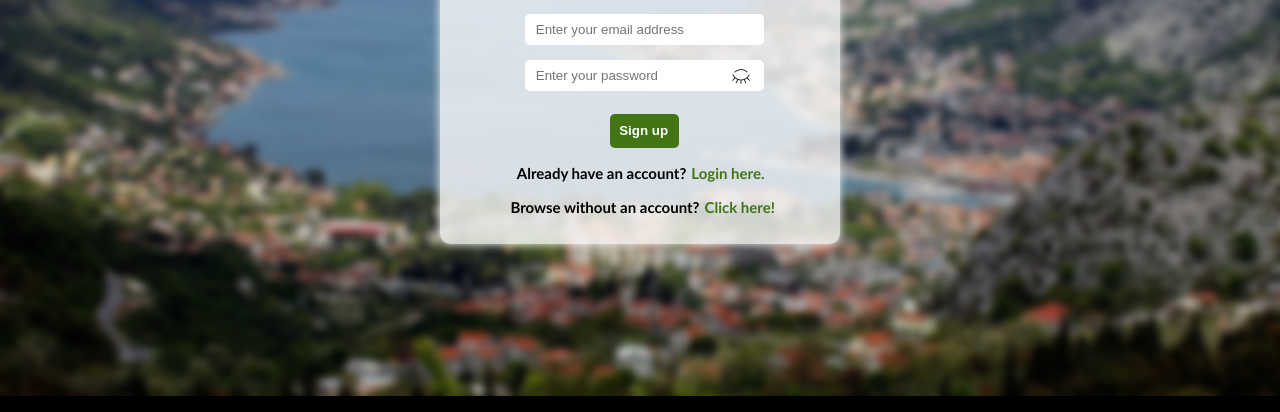
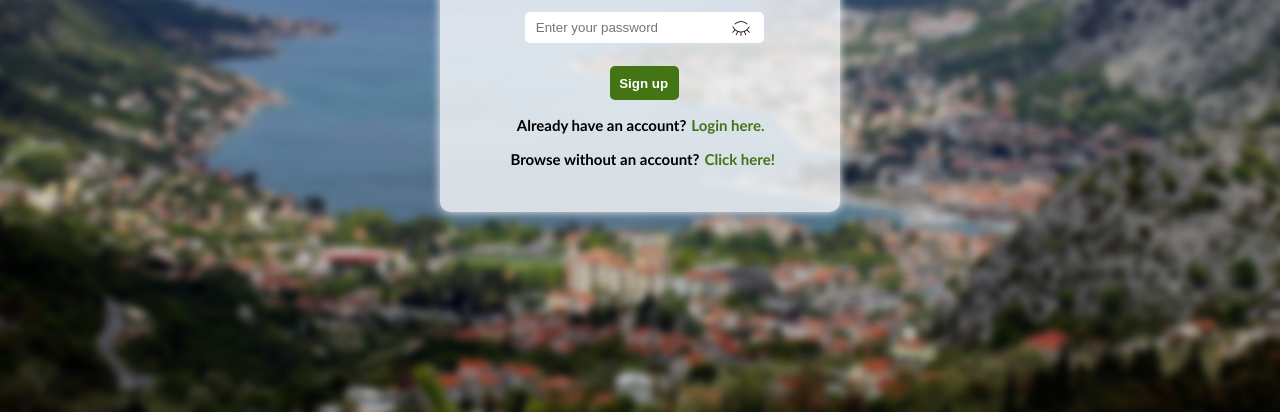
Before and after one commit to Petar-Jasovic/Hackathon, a plain HTML site: page Login and Sign up/signUp.html in a window 1280 px wide. Shown: the part 404-816 px from the top of the page. Drawn offline with Linux system fonts and the light colour scheme.

Commit message:
Compatability for login and sign up

```diff
--- a/Login and Sign up/loginPage.css
+++ b/Login and Sign up/loginPage.css
@@ -15,6 +15,7 @@ body {
 }
 
 .container {
+    position: fixed;
     border: none;
     box-shadow: 0 0 10px whitesmoke;
     border-radius: 10px;
@@ -44,13 +45,13 @@ body {
     }
 }
 
-@media (1400px < width < 3840px) {
+@media (1400px <= width <= 3840px) {
     .container {
         transform: scale(1.1);
     }
 }
 
-@media (width > 3840px) {
+@media (width >= 3840px) {
     .container {
         transform: scale(1.2);
     }
--- a/Login and Sign up/signUpPage.css
+++ b/Login and Sign up/signUpPage.css
@@ -1,6 +1,6 @@
 body {
     background-image: url(SignupBackgroundImage.jpg);
-    height: 100%;
+    height: 100vh;
     background-repeat: repeat;
     background-position: center;
     background-size: cover;
@@ -15,41 +15,43 @@ body {
 }
 
 .container {
+    position: fixed;
     border: none;
     box-shadow: 0 0 10px whitesmoke;
     border-radius: 10px;
-    width: 25rem;
+    min-width: 25rem;
+    max-height: 90%;
     margin: auto;
-    margin-top: 30vh;
+    padding-bottom: 1rem;
     background-color: rgba(255, 255, 255, 0.774);
     transition: ease-in-out 200ms;
 }
 
-@media (width < 416px) {
+@media (width <= 416px) {
     .container {
         transform: scale(0.8);
     }
 }
 
-@media (416px < width < 800px) {
+@media (416px <= width <= 800px) {
     .container {
         transform: scale(0.9);
     }
 }
 
-@media (800px < width < 1400px) {
+@media (800px <= width <= 1400px) {
     .container {
         transform: scale(1);
     }
 }
 
-@media (1400px < width < 3840px) {
+@media (1400px <= width <= 3840px) {
     .container {
         transform: scale(1.1);
     }
 }
 
-@media (width > 3840px) {
+@media (width >= 3840px) {
     .container {
         transform: scale(1.2);
     }
```
